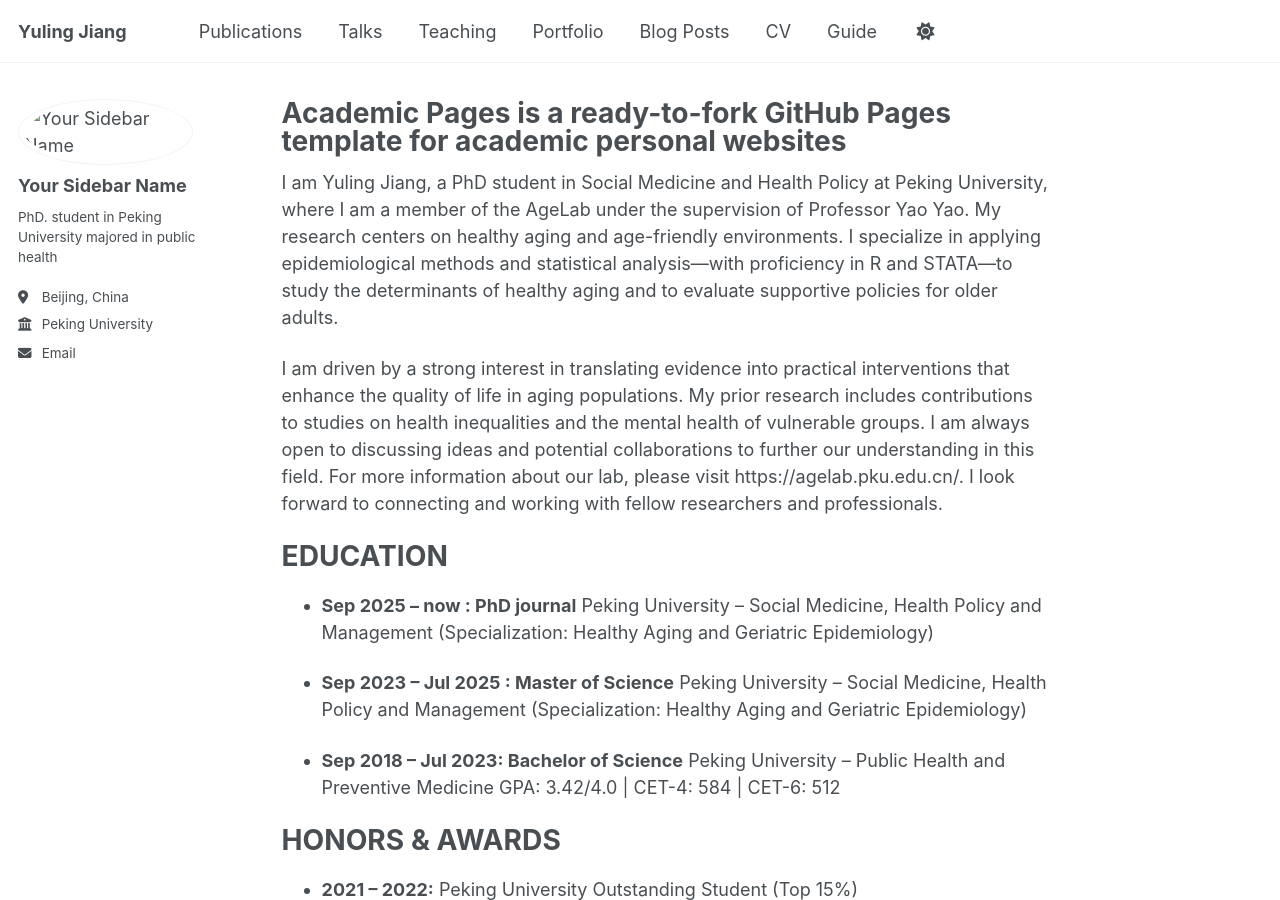
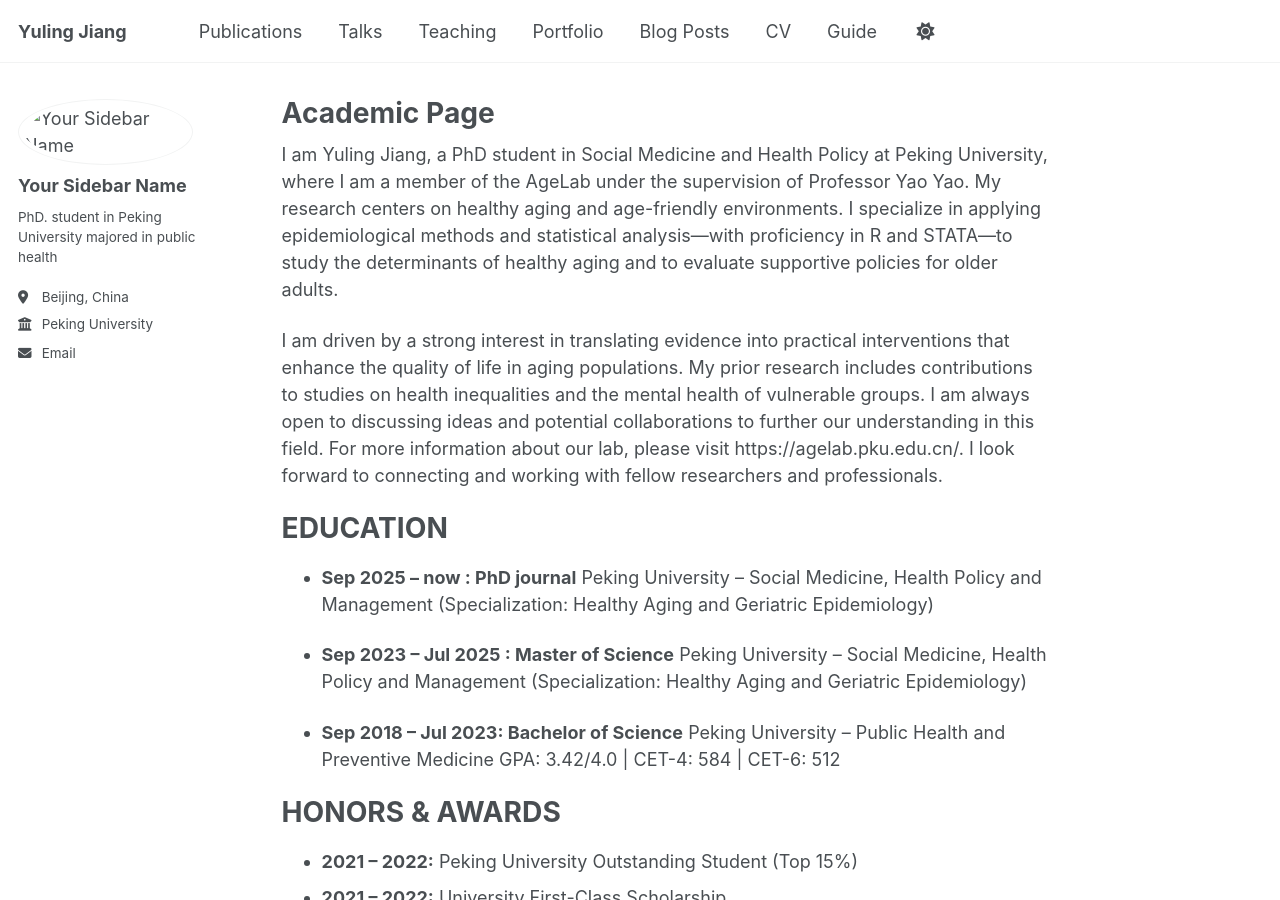
Before and after one commit to YulingJiang9072/YulingJiang9072.github.io, a Jekyll site: the page built from _pages/about.md, in a window 1280 px wide and 900 px high. Built offline with Jekyll 4.4.1, drawn with Linux system fonts in a browser that asks for light colours; a script that is not in the unit is left out.

Commit message:
Shorten title in about.md

```diff
--- a/_pages/about.md
+++ b/_pages/about.md
@@ -1,6 +1,6 @@
 ---
 permalink: /
-title: "Academic Pages is a ready-to-fork GitHub Pages template for academic personal websites"
+title: "Academic Page"
 author_profile: true
 redirect_from:
   - /about/
```
